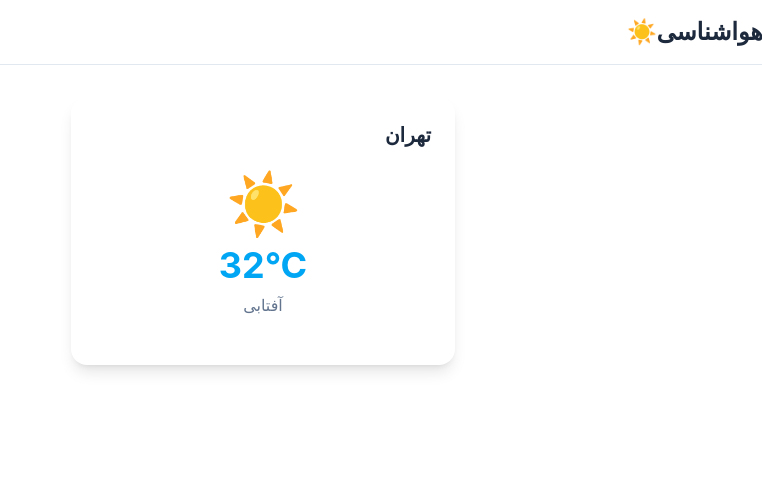
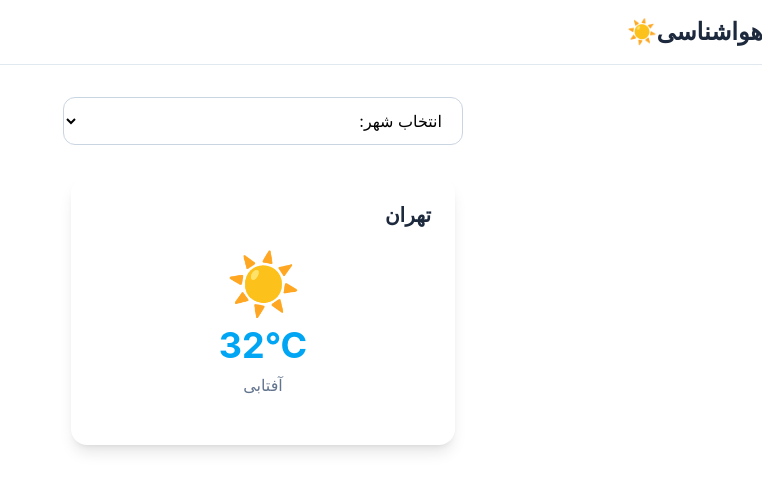
Before and after one commit to parsa-salkhordeh/SkyCast, a React (Vite) app: page / in a window 1280 px wide. Shown: the top 490 px of the page, without its empty margins (518-1280 px from the left). Built offline with nearby package versions, Linux system fonts and the light colour scheme.

Commit message:
feat:add CitySelect component

```diff
--- a/src/App.tsx
+++ b/src/App.tsx
@@ -1,4 +1,5 @@
 import './App.css'
+import CitySelect from './components/CitySelect'
 import Header from './components/Header'
 import WeatherCard from './components/WeatherCard'
 
@@ -8,6 +9,7 @@ function App() {
   return (
     <>
       <Header/>
+      <CitySelect/>
       <WeatherCard/>
     </>
   )
--- /dev/null
+++ b/src/components/CitySelect.tsx
@@ -0,0 +1,21 @@
+import { cities } from "../data/cities";
+export default function CitySelect() {
+  return (
+    <div className="mx-auto mt-8 max-w-md px-6">
+      <select
+        className="w-full rounded-xl border border-slate-300 bg-white px-4 py-3 text-right outline-none focus:border-sky-500"
+      >
+        <option value="">انتخاب شهر:</option>
+
+        {
+            cities.map(
+                (city)=>(
+                    <option key={city.value} value={city.value}>{city.name}</option>
+                )
+            )
+        }
+
+      </select>
+    </div>
+  );
+}
```
